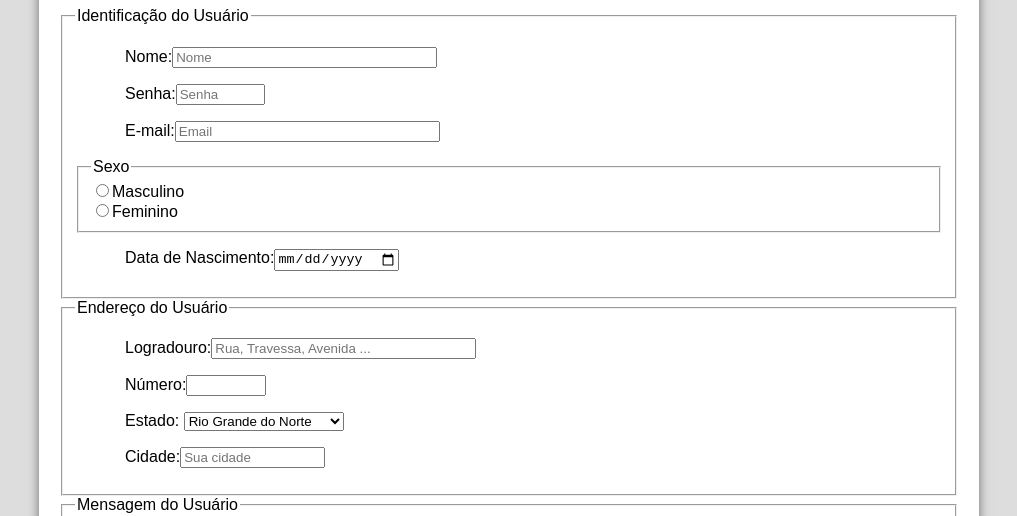
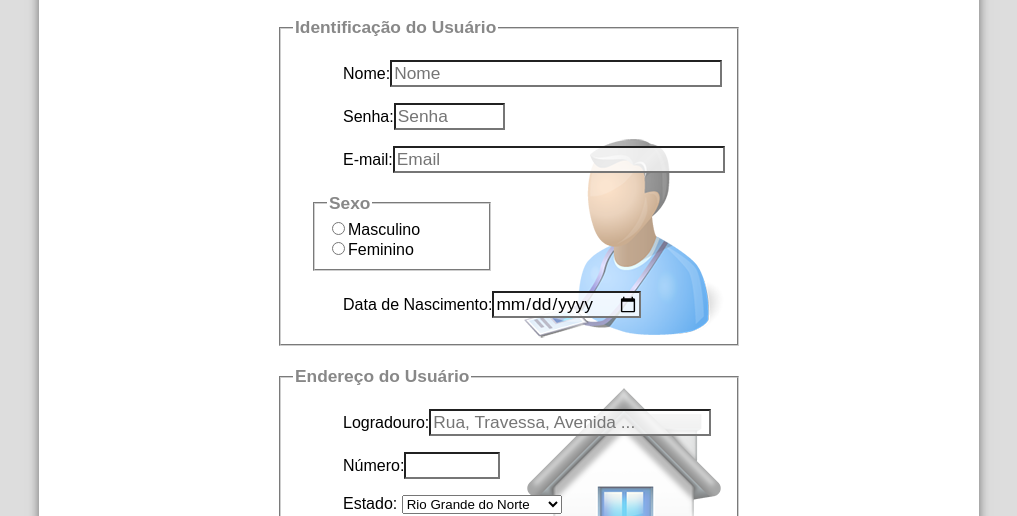
Before and after one commit to dennisferreira1/Curso_HTML5, a plain HTML site: page projeto-glass-html5/fale-conosco.html in a window 1280 px wide. Shown: the part 284-800 px from the top of the page, without its empty margins (131-1148 px from the left). Drawn offline with Linux system fonts and the light colour scheme.

Commit message:
Alteração da aula 36 no form.css
Formatação da página fale-conosco.html com CSS3.

```diff
--- a/projeto-glass-html5/_css/form.css
+++ b/projeto-glass-html5/_css/form.css
@@ -0,0 +1,44 @@
+@charset "UTF-8";
+
+form {
+    width: 500px;
+    margin: auto;
+}
+
+input, textarea {
+    font-family: sans-serif;
+    font-weight: normal;
+    font-size: 13pt;
+    background-color: rgba(255, 255, 255, .8);
+}
+
+input:hover, textarea:hover {
+    background-color: #dddddd;
+}
+
+legend {
+    color: #888888;
+    font-weight: bold;
+    font-size: 13pt;
+    font-family: sans-serif;
+}
+
+fieldset {
+    border-color: #cecece;
+    margin: 20px;
+}
+fieldset#sexo {
+    width: 150px;
+}
+fieldset#usuario {
+    background: url(../_imagens/icone-contato.png) no-repeat 95% 95%;
+}
+fieldset#endereco {
+    background: url(../_imagens/icone-endereco.png) no-repeat 95% 95%;
+}
+fieldset#mensagem {
+    background: url(../_imagens/icone-mensagem.png) no-repeat 95% 95%;
+}
+fieldset#pedido {
+    background: url(../_imagens/icone-pagamento.png) no-repeat 95% 95%;
+}
--- a/projeto-glass-html5/fale-conosco.html
+++ b/projeto-glass-html5/fale-conosco.html
@@ -2,7 +2,8 @@
 <html lang="pt-br">
 	<head>
 		<meta charset="UTF-8">
-		<link rel="stylesheet" href="_css/estilo.css">
+        <link rel="stylesheet" href="_css/estilo.css">
+        <link rel="stylesheet" href="_css/form.css">
         <script src="_javascript/funcoes.js"></script>
         <script>
             function calc_total(){
@@ -61,7 +62,7 @@
                         </fieldset>
 
                         <fieldset id="endereco"><legend>Endereço do Usuário</legend>
-                            <p><label for="iLogradouro">Logradouro:</label><input type="text" name="nLogradouro" id="iLogradouro" size="30" maxlength="35" placeholder="Rua, Travessa, Avenida ..."></ p>
+                            <p><label for="iLogradouro">Logradouro:</label><input type="text" name="nLogradouro" id="iLogradouro" size="25" maxlength="30" placeholder="Rua, Travessa, Avenida ..."></ p>
                             <p><label for="iNumero">Número:</label><input type="number" name="nNumero" id="iNumero" min="0" max="99999"></p>
                             <p><label for="iEstado">Estado:</label>
                             <select name="nEstado" id="iEstado">
```
